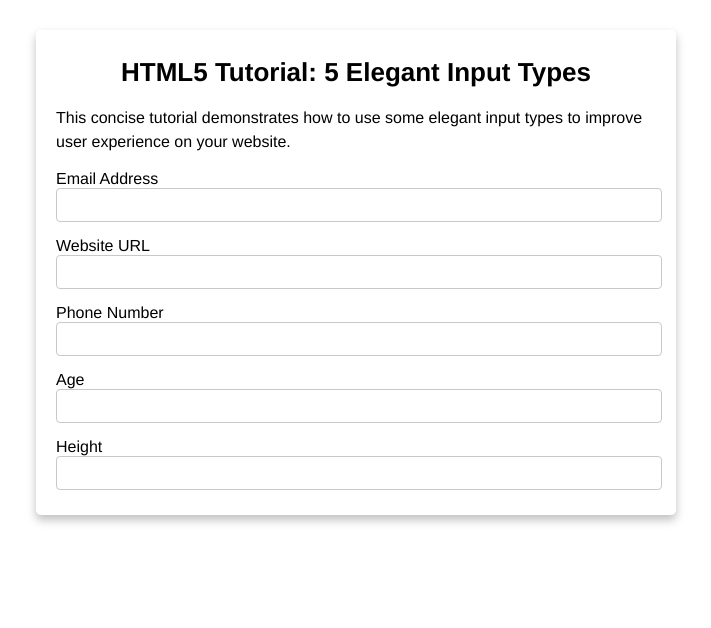
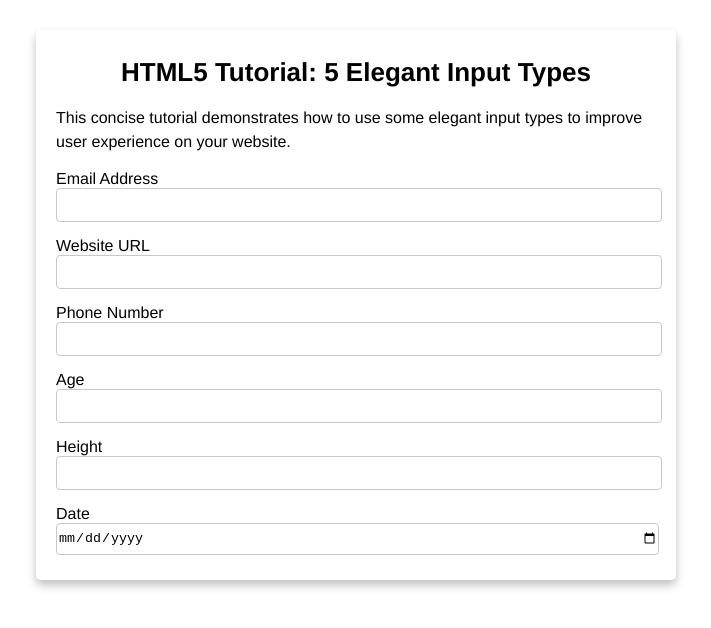
Before and after one commit to mosesajire/html-input-type-tutorial, a plain HTML site: page index.html in a window 1280 px wide. Shown: the whole page, without its empty margins (284-995 px from the left). Drawn offline with Linux system fonts and the light colour scheme.

Commit message:
Added content for date

```diff
--- a/index.html
+++ b/index.html
@@ -35,6 +35,11 @@
 					<input type="number" name="height" min="1.0" max="2.5" step="any">
 				</div>
 
+				<div class="form-group">
+					<label for="date">Date</label><br>
+					<input type="date" name="date" id="date">
+				</div>
+
 			</form>
 		</div>
 	</body>
```
